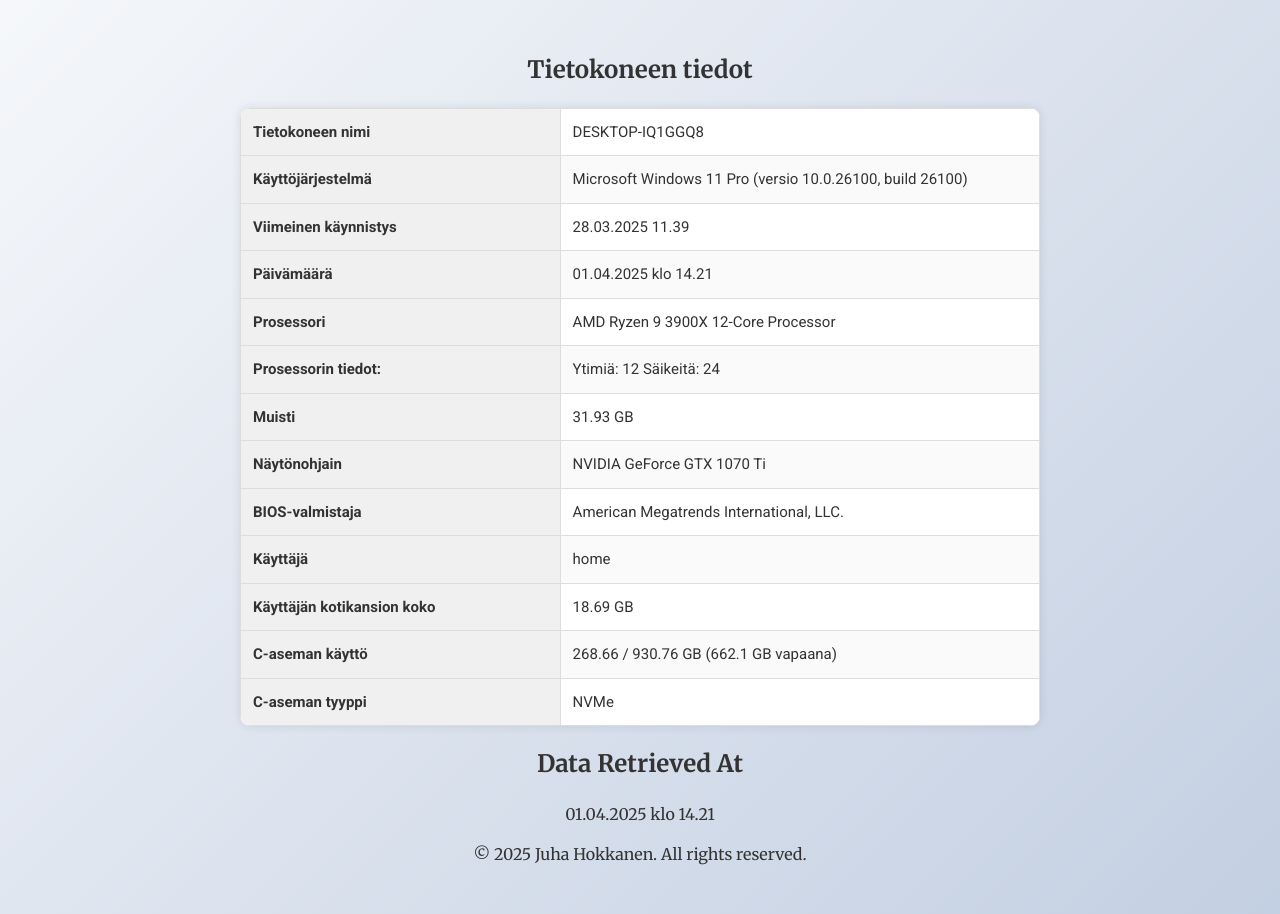
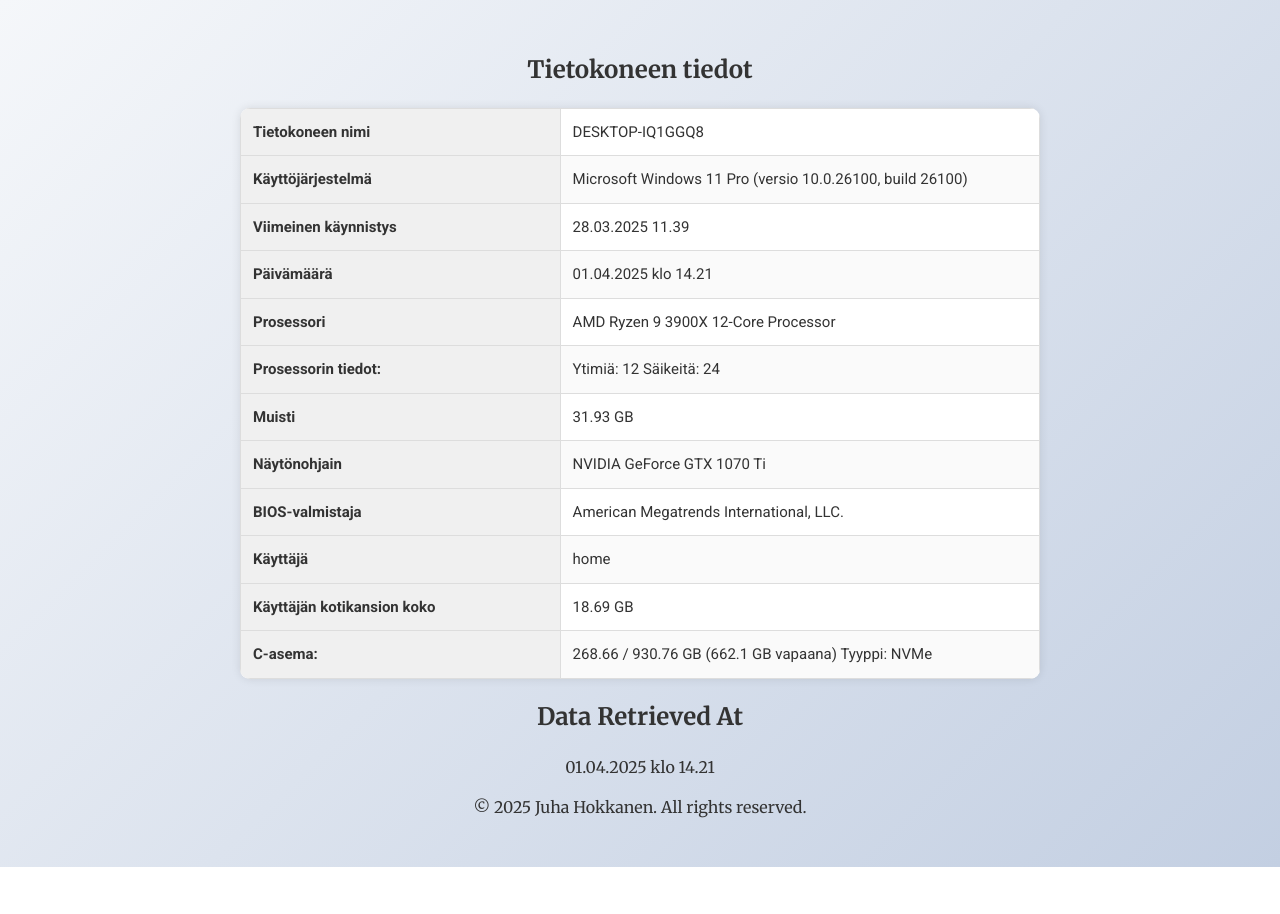
Before and after one commit to JuhaHokkanen/pc-info-app, a React (Vite) app: page / in a window 1280 px wide. After the commit the page ends 867 px from the top, so only its background shows below. Built offline with nearby package versions, Linux system fonts and the light colour scheme.

Commit message:
Pientä viilausta

```diff
--- a/src/PcInfo.jsx
+++ b/src/PcInfo.jsx
@@ -66,8 +66,7 @@
           <Row label="BIOS-valmistaja" value={info.BIOS.Manufacturer} />
           <Row label="Käyttäjä" value={info.User.Username} />
           <Row label="Käyttäjän kotikansion koko" value={`${info.User.FolderSizeGB} GB`} />
-          <Row label="C-aseman käyttö" value={`${info.Disk.UsedSpaceGB} / ${info.Disk.TotalSizeGB} GB (${info.Disk.FreeSpaceGB} GB vapaana)`} />
-          <Row label="C-aseman tyyppi" value={info.Disk.Type} />
+          <Row label="C-asema: " value={`${info.Disk.UsedSpaceGB} / ${info.Disk.TotalSizeGB} GB (${info.Disk.FreeSpaceGB} GB vapaana) Tyyppi: ${info.Disk.Type}`} />
         </tbody>
       </table>
 
```
